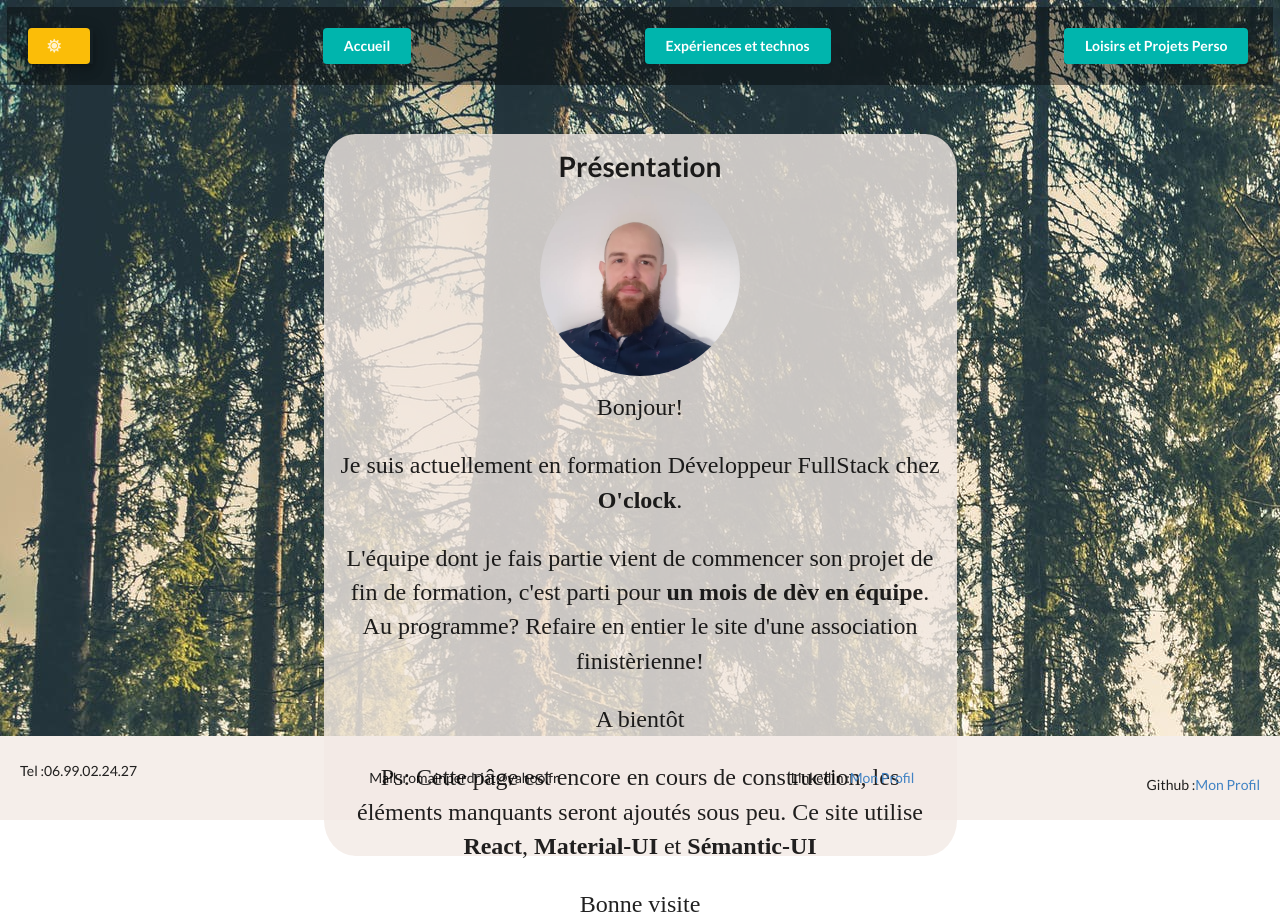
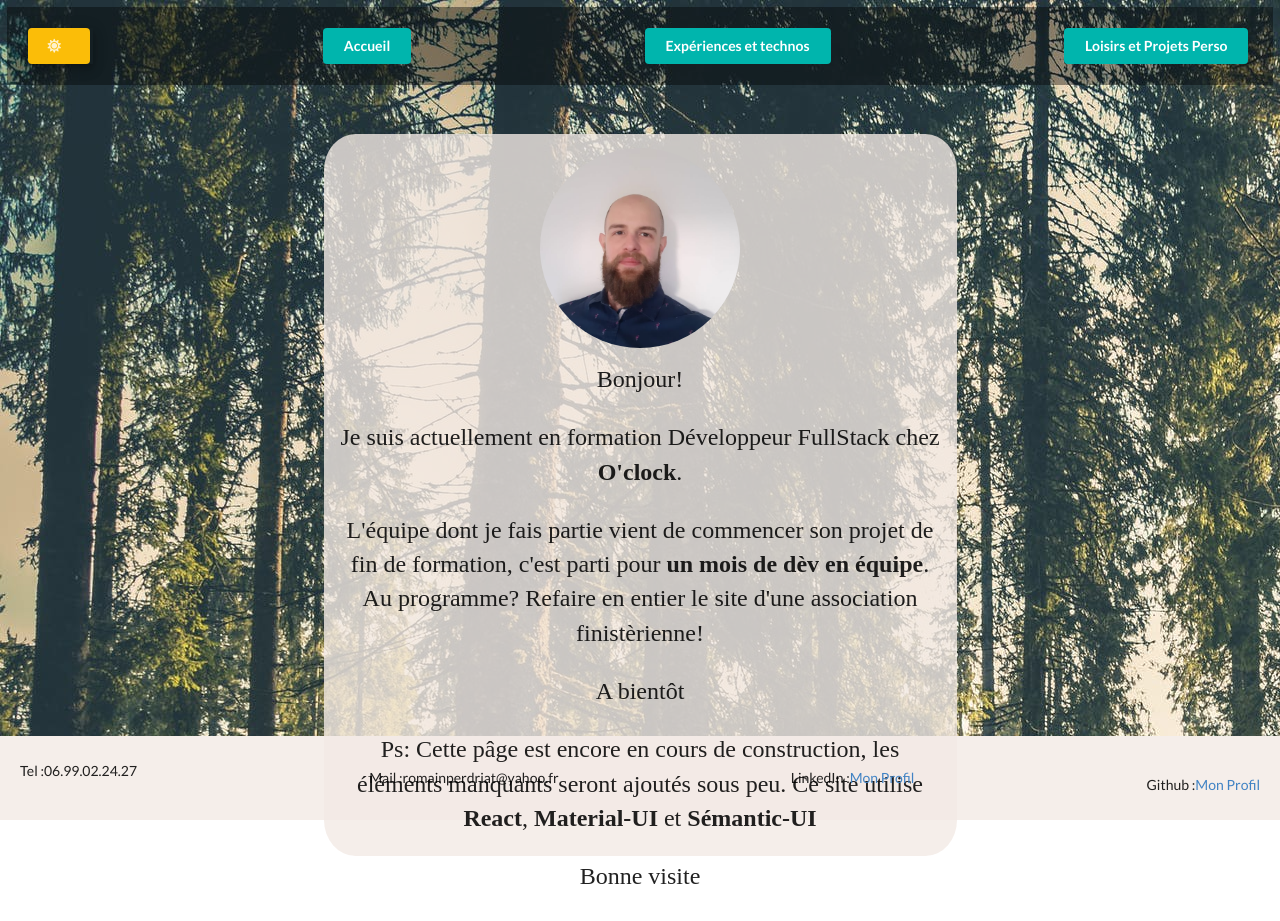
Before and after one commit to RomainPerdriat/RomainPerdriat.github.io, a React (Create React App) app: page / in a window 1280 px wide. After the commit the page ends 893 px from the top, so only its background shows below. Built offline with nearby package versions, Linux system fonts and the light colour scheme; a web font is replaced by a local one.

Commit message:
enlever le h1 de pesentation

```diff
--- a/src/components/Pres/Pres.jsx
+++ b/src/components/Pres/Pres.jsx
@@ -15,7 +15,7 @@ const Pres = ({className,
        <div
             className={classnames('pres', className)}
             {...rest}
-         >        <h1>Présentation</h1>
+         >
           {(state ? <Avatar
                         alt="ma 2nde photo de profil"
                         src="profilplage.jpeg"
```
